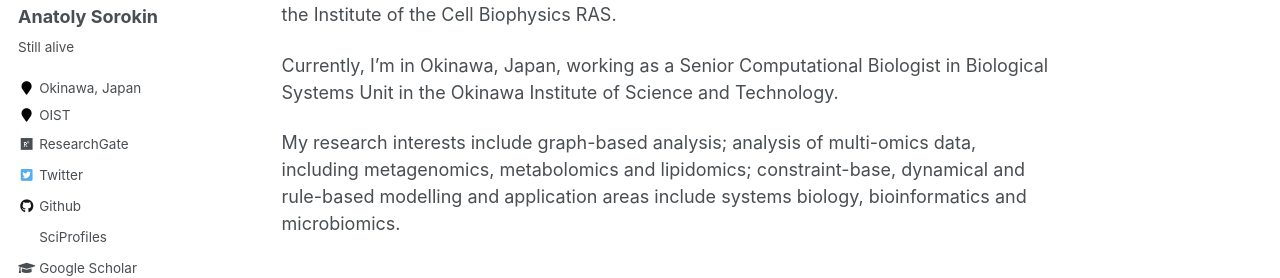
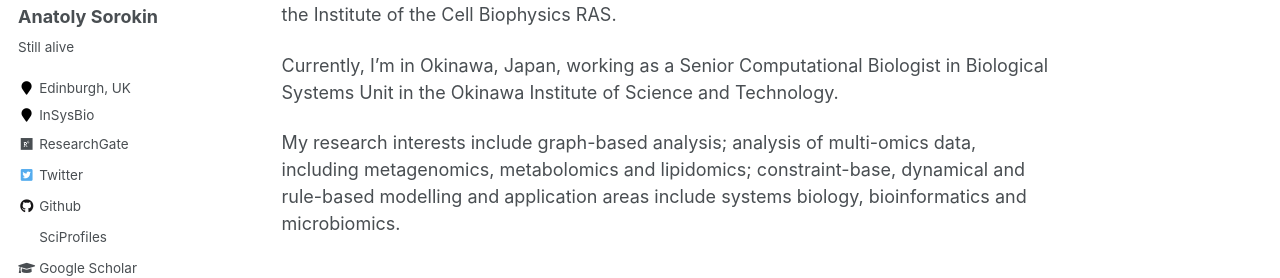
Before and after one commit to lptolik/lptolik.github.io, a Jekyll site: the page built from _pages/about.md, in a window 1280 px wide. Shown: the part 364-642 px from the top of the page. Built offline with Jekyll 4.4.1, drawn with Linux system fonts in a browser that asks for light colours; some web fonts are replaced.

Commit message:
Update author location and employer in config

```diff
--- a/_config.yml
+++ b/_config.yml
@@ -83,8 +83,8 @@ author:
   name             : "Anatoly Sorokin"
   avatar           : "avatar2019.jpg"
   bio              : "Still alive"
-  location         : "Okinawa, Japan"
-  employer         : "OIST"
+  location         : "Edinburgh, UK"
+  employer         : "InSysBio"
   pubmed           : "https://www.ncbi.nlm.nih.gov/pubmed/?term=anatoly+sorokin"
   googlescholar    : "https://scholar.google.com/citations?user=RXxsflAAAAAJ&hl=en"
   email            :
```
